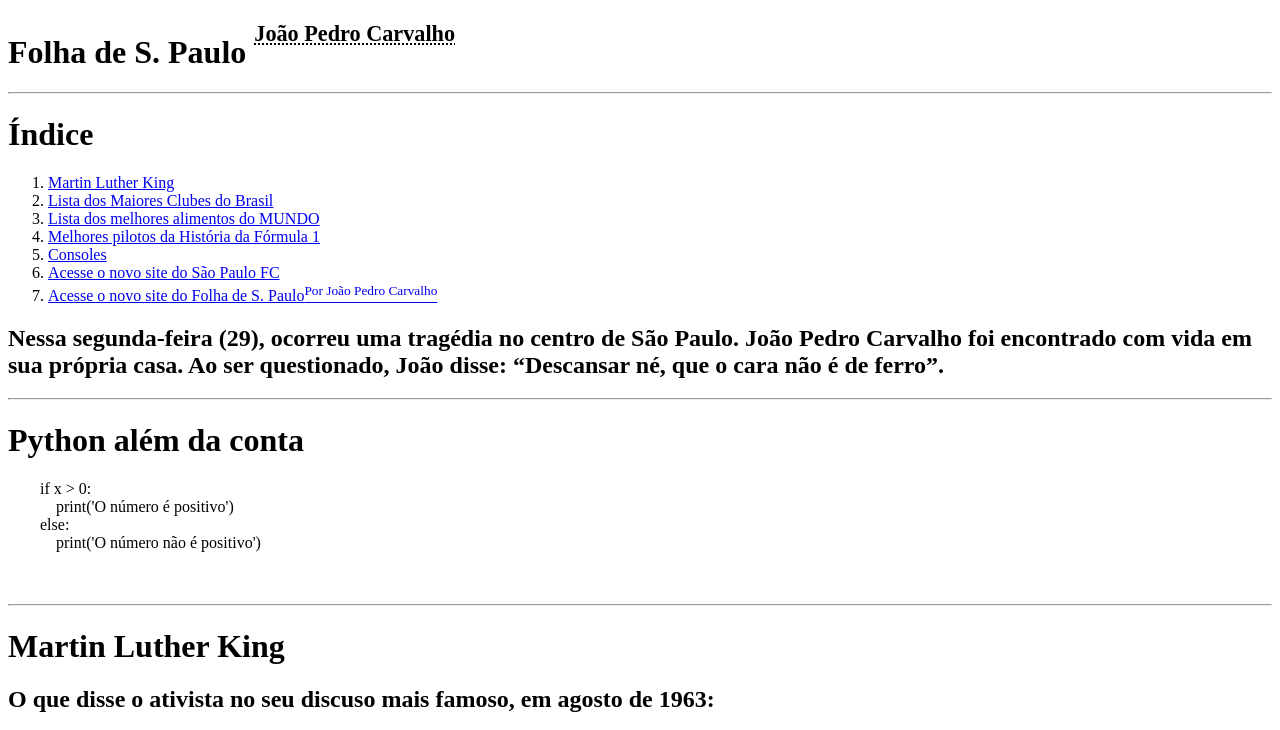
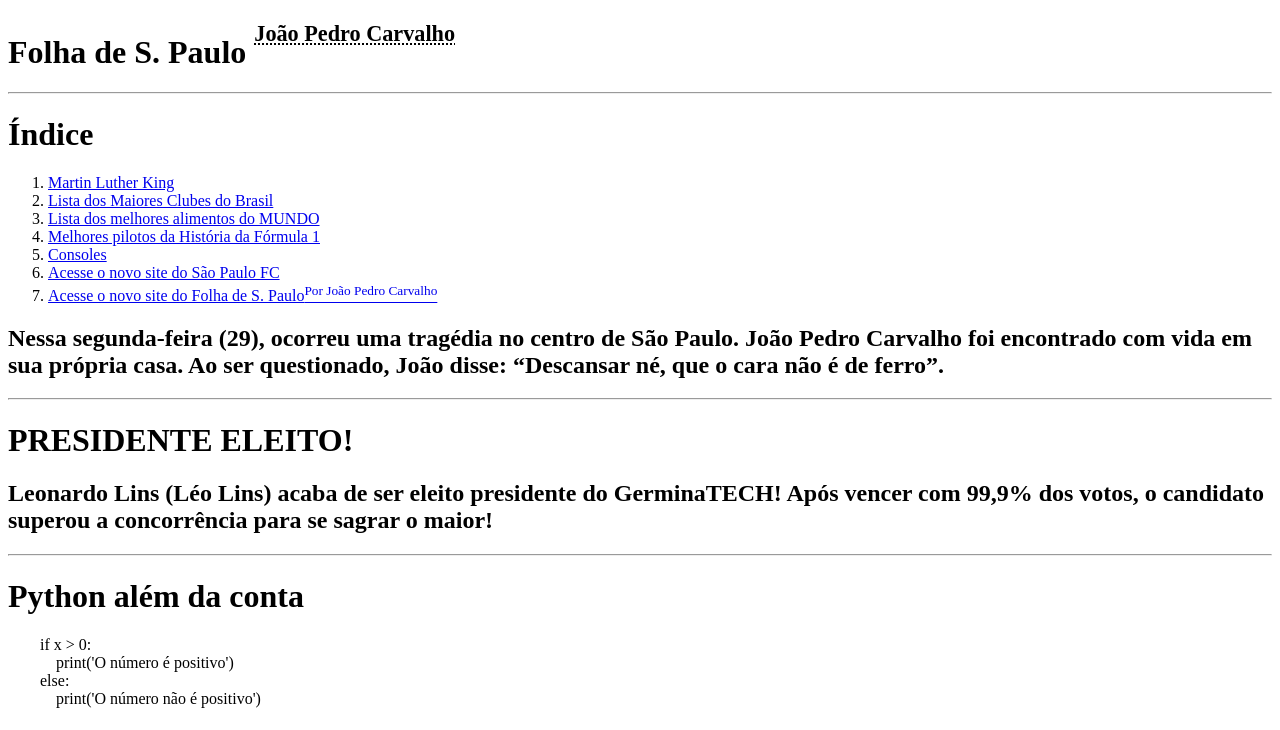
Before and after one commit to RafaPizza3/joaopedrocarvalho, a plain HTML site: page index.html in a window 1280 px wide. Shown: the top 730 px of the page. Drawn offline with Linux system fonts and the light colour scheme; a web font is replaced by a local one.

Commit message:
Atualizando site 1

```diff
--- a/index.html
+++ b/index.html
@@ -33,6 +33,9 @@
 
 
     <main><h2>  Nessa segunda-feira (29), ocorreu uma tragédia no centro de São Paulo. João Pedro Carvalho foi encontrado com vida em sua própria casa. Ao ser questionado, João disse: <q>Descansar né, que o cara não é de ferro</q>.</h2></main>
+    <hr>
+    <h1>PRESIDENTE ELEITO!</h1>
+    <h2>Leonardo Lins (Léo Lins) acaba de ser eleito presidente do GerminaTECH! Após vencer com 99,9% dos votos, o candidato superou a concorrência para se sagrar o maior!</h2>
     <hr>
         <h1>Python além da conta</h1>
     <pre>
```
